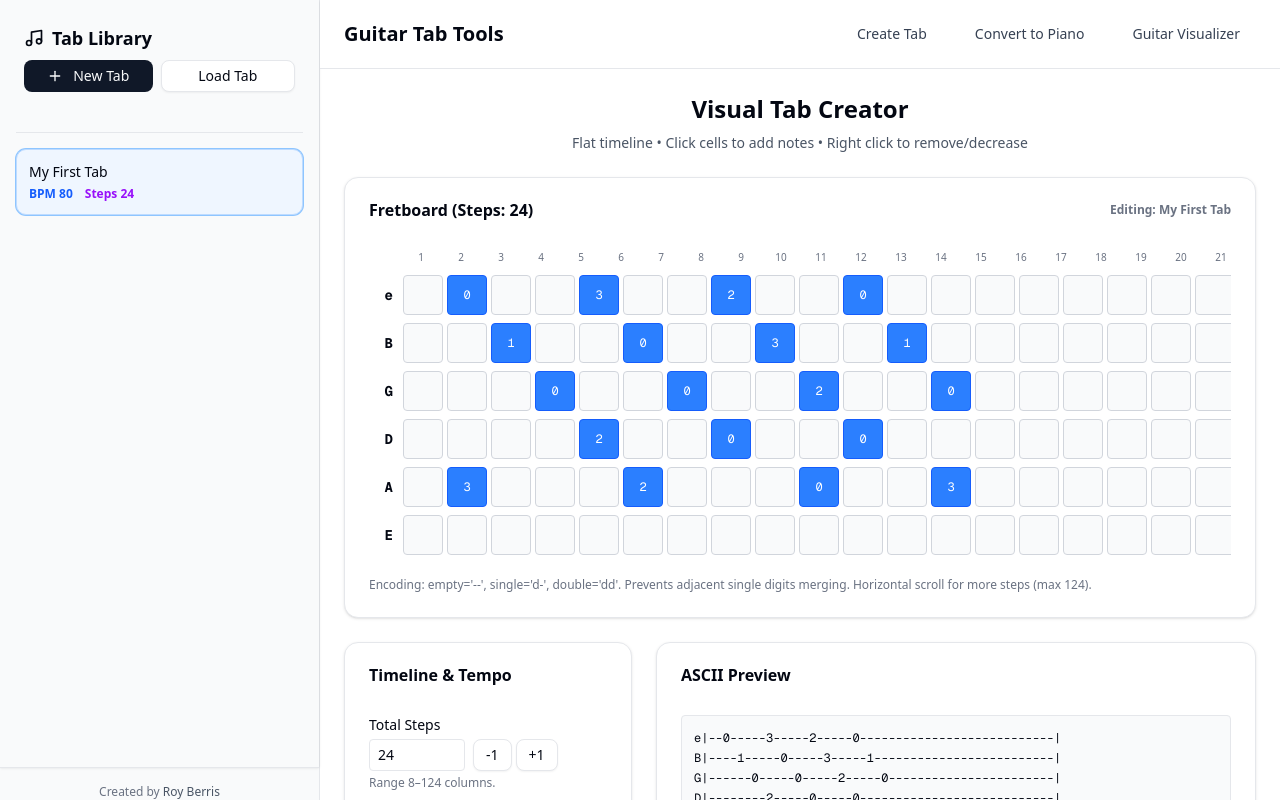
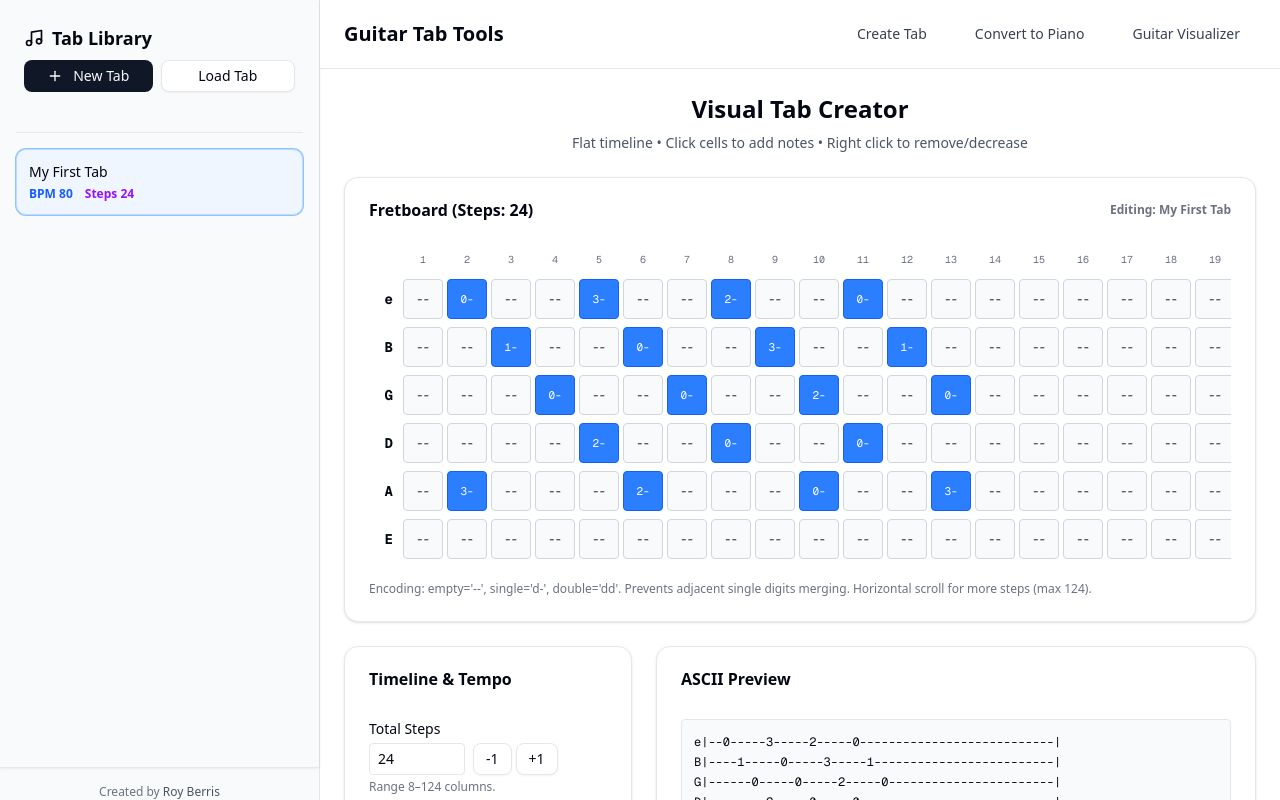
Before and after one commit to royberris/GuitarTabToPiano, a Next.js app in the folder guitar-tab-piano/: page /create-tab in a window 1280 px wide. Built offline with nearby package versions, Linux system fonts and the light colour scheme.

Commit message:
style: Improve layout and alignment in CreateTab and Fretboard components

```diff
--- a/guitar-tab-piano/app/create-tab/page.tsx
+++ b/guitar-tab-piano/app/create-tab/page.tsx
@@ -191,9 +191,12 @@ export default function CreateTab() {
           <div className="overflow-x-auto">
             <div className="min-w-max">
               <div className="flex mb-2 select-none">
-                <div className="w-8" />
+                <div className="w-8 pr-2" />
                 {Array.from({ length: totalSteps }, (_, i) => (
-                  <div key={i} className="w-10 text-center text-[10px] text-gray-500">
+                  <div
+                    key={i}
+                    className="w-10 m-0.5 text-center text-[10px] text-gray-500 font-mono tabular-nums"
+                  >
                     {i + 1}
                   </div>
                 ))}
@@ -203,16 +206,21 @@ export default function CreateTab() {
                   <div className="w-8 text-right pr-2 text-sm font-mono font-bold">{s}</div>
                   {Array.from({ length: totalSteps }, (_, step) => {
                     const note = getNote(stringIndex, step);
+                    // Always render a two-character cell for visual alignment: '--', 'd-', 'dd'
+                    const cellText = note
+                      ? (note.fret < 10 ? `${note.fret}-` : `${note.fret}`) // single digit padded, double digit as-is
+                      : '--';
                     return (
                       <button
                         key={step}
-                        className={`w-10 h-10 m-0.5 border rounded text-xs font-mono flex items-center justify-center transition-colors
+                        className={`w-10 h-10 m-0.5 border rounded text-[11px] font-mono tabular-nums flex items-center justify-center transition-colors select-none
                           ${note ? 'bg-blue-500 text-white border-blue-600 hover:bg-blue-600' : 'bg-gray-50 hover:bg-gray-100 border-gray-300'}`}
                         onClick={(e) => { e.preventDefault(); increaseNote(stringIndex, step); }}
                         onContextMenu={(e) => { e.preventDefault(); decreaseNote(stringIndex, step); }}
                         title={`String ${s}, Step ${step + 1}${note ? `, Fret ${note.fret}` : ''}\nLeft click: increase fret\nRight click: decrease/remove`}
+                        // Keep buttons keyboard focusable; alignment improved by consistent two-char content
                       >
-                        {note?.fret ?? ''}
+                        <span className="leading-none">{cellText}</span>
                       </button>
                     );
                   })}
--- a/guitar-tab-piano/components/guitar/Fretboard.tsx
+++ b/guitar-tab-piano/components/guitar/Fretboard.tsx
@@ -19,9 +19,15 @@ export function Fretboard({ activeNotes, maxFrets = 12, showNoteNames = true }:
     <div className="w-full overflow-x-auto">
       <div className="min-w-max">
         {/* Fret numbers header */}
-        <div className="flex mb-2 ml-12">
+        <div className="flex mb-2 select-none">
+          <div className="w-12 pr-2" />
           {Array.from({ length: clampedMax + 1 }, (_, fret) => (
-            <div key={fret} className="w-12 text-center text-[10px] text-neutral-500">{fret}</div>
+            <div
+              key={fret}
+              className="w-12 m-0.5 text-center text-[10px] font-mono tabular-nums text-neutral-500"
+            >
+              {fret}
+            </div>
           ))}
         </div>
         {STRING_ORDER.map(stringName => (
```
